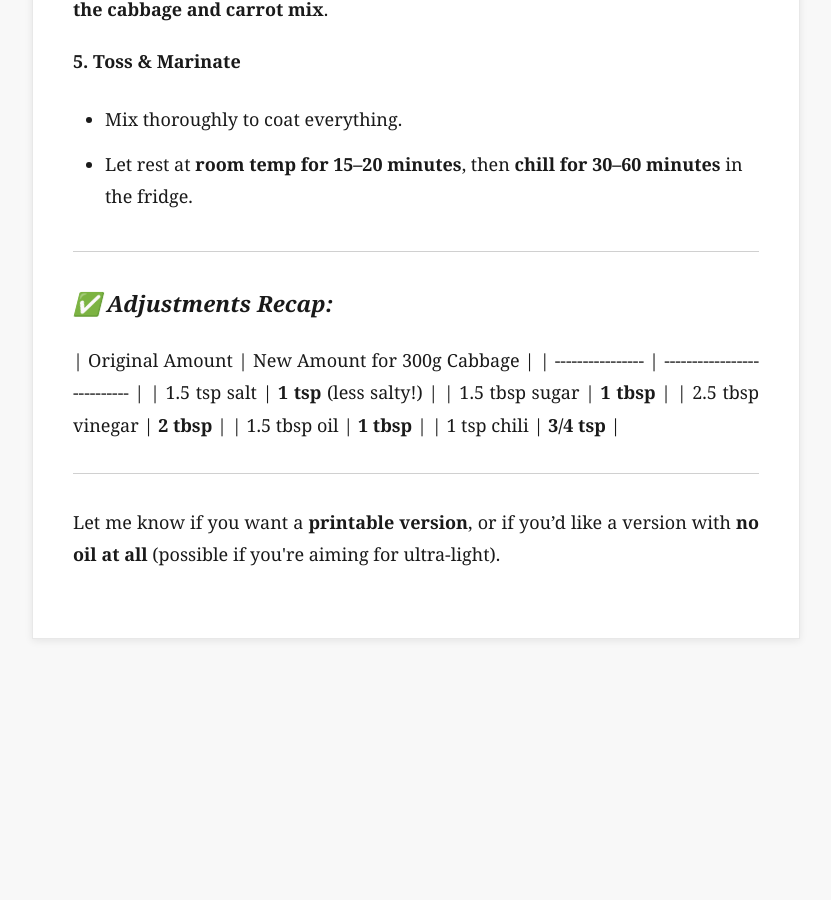
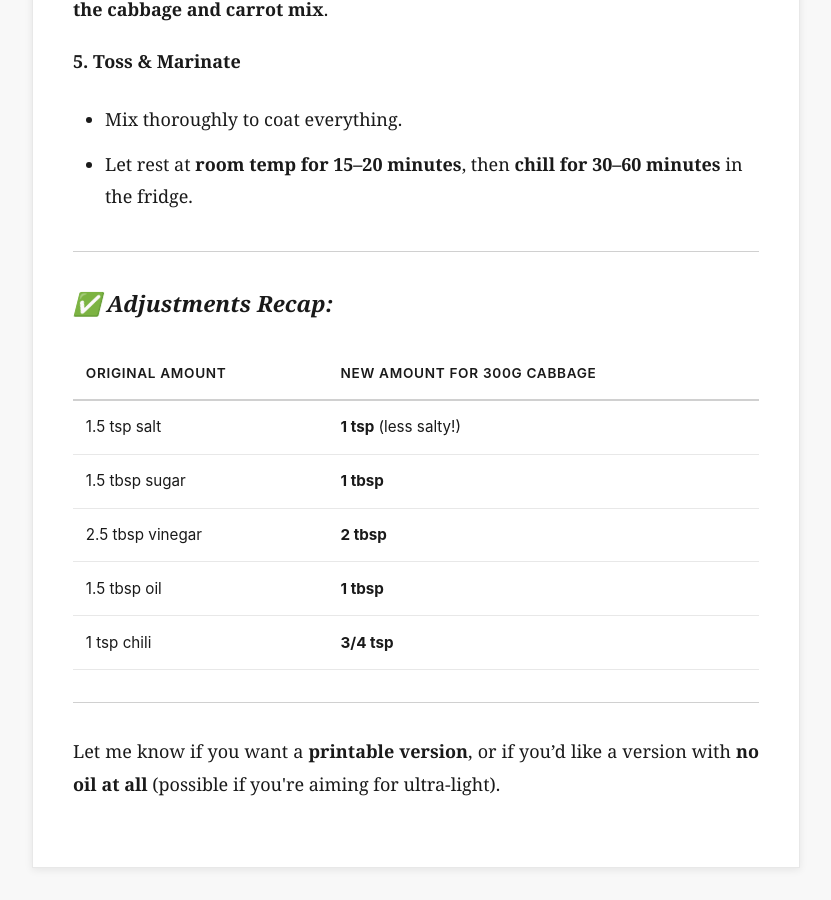
Before and after one commit to HunBug/HunBug.github.io, a Jekyll site: the page recipes/kinai_kaposzta_salata.html, which Jekyll copies as it is, in a window 1280 px wide and 900 px high, scrolled down 2319 px. Shown: the whole window, without its empty margins (224-1055 px from the left). Built offline with Jekyll 4.4.1, drawn with Linux system fonts in a browser that asks for light colours; before the commit the page ends 2990 px from its top, so only the background shows below that.

Commit message:
Deploy recipes - 2026-02-02 16:09:59 UTC

```diff
--- a/recipes/book.html
+++ b/recipes/book.html
@@ -589,10 +589,11 @@ a fried egg for a breakfast sandwich</p>
 <p><img src="images/recipes/crispy-cheesy-rice-pancakes/photo-1.jpg"
 alt="The Fridge Community Wakes" /> <em>Nothing moves yet — but the rice
 has already noticed the door opening.</em></p>
+<h3 id="bottom-of-morning">Bottom of morning</h3>
 <figure>
 <img src="images/recipes/crispy-cheesy-rice-pancakes/photo-2.jpg"
-alt="Bottom of morning" />
-<figcaption aria-hidden="true">Bottom of morning</figcaption>
+alt="A bowl of rice waiting" />
+<figcaption aria-hidden="true">A bowl of rice waiting</figcaption>
 </figure>
 <table>
 <colgroup>
@@ -616,6 +617,7 @@ morning.</td>
 </tr>
 </tbody>
 </table>
+<h3 id="after-everyone-is-fed">After Everyone Is Fed</h3>
 <p><img src="images/recipes/crispy-cheesy-rice-pancakes/photo-3.jpg"
 alt="After Everyone Is Fed" /> <em>Coffee is poured. Forks are set down.
 The rice has finished its journey.</em></p>
--- a/recipes/kinai_kaposzta_salata.html
+++ b/recipes/kinai_kaposzta_salata.html
@@ -68,13 +68,36 @@
 </ul>
 <hr />
 <h3>✅ Adjustments Recap:</h3>
-<p>| Original Amount  | New Amount for 300g Cabbage |
-| ---------------- | --------------------------- |
-| 1.5 tsp salt     | <strong>1 tsp</strong> (less salty!)     |
-| 1.5 tbsp sugar   | <strong>1 tbsp</strong>                  |
-| 2.5 tbsp vinegar | <strong>2 tbsp</strong>                  |
-| 1.5 tbsp oil     | <strong>1 tbsp</strong>                  |
-| 1 tsp chili      | <strong>3/4 tsp</strong>                 |</p>
+<table>
+<thead>
+<tr>
+<th>Original Amount</th>
+<th>New Amount for 300g Cabbage</th>
+</tr>
+</thead>
+<tbody>
+<tr>
+<td>1.5 tsp salt</td>
+<td><strong>1 tsp</strong> (less salty!)</td>
+</tr>
+<tr>
+<td>1.5 tbsp sugar</td>
+<td><strong>1 tbsp</strong></td>
+</tr>
+<tr>
+<td>2.5 tbsp vinegar</td>
+<td><strong>2 tbsp</strong></td>
+</tr>
+<tr>
+<td>1.5 tbsp oil</td>
+<td><strong>1 tbsp</strong></td>
+</tr>
+<tr>
+<td>1 tsp chili</td>
+<td><strong>3/4 tsp</strong></td>
+</tr>
+</tbody>
+</table>
 <hr />
 <p>Let me know if you want a <strong>printable version</strong>, or if you’d like a version with <strong>no oil at all</strong> (possible if you're aiming for ultra-light).</p>
       </div>
```
Also changed, not shown: recipes/crispy-cheesy-rice-pancakes.html (+19 -4 lines), recipes/kumpli-recipes.md (+5 -1 lines), 1 other file.
